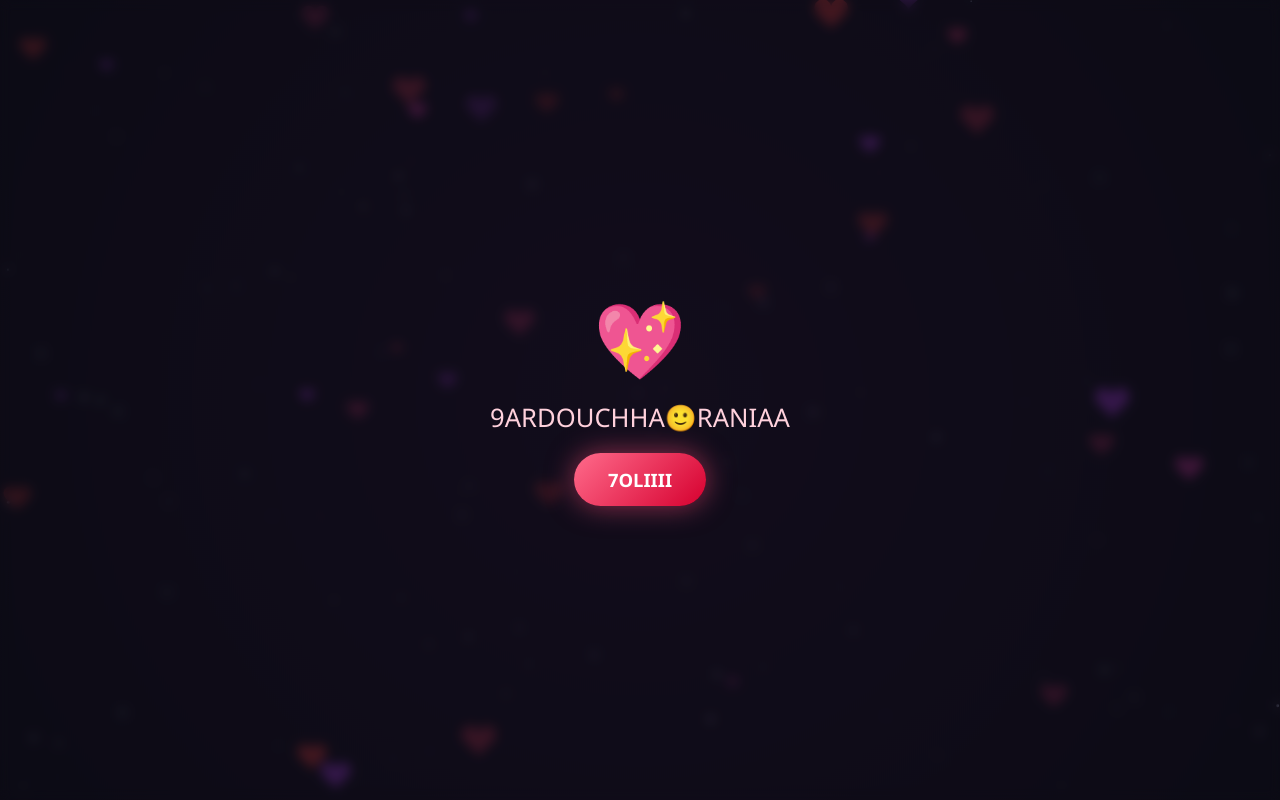
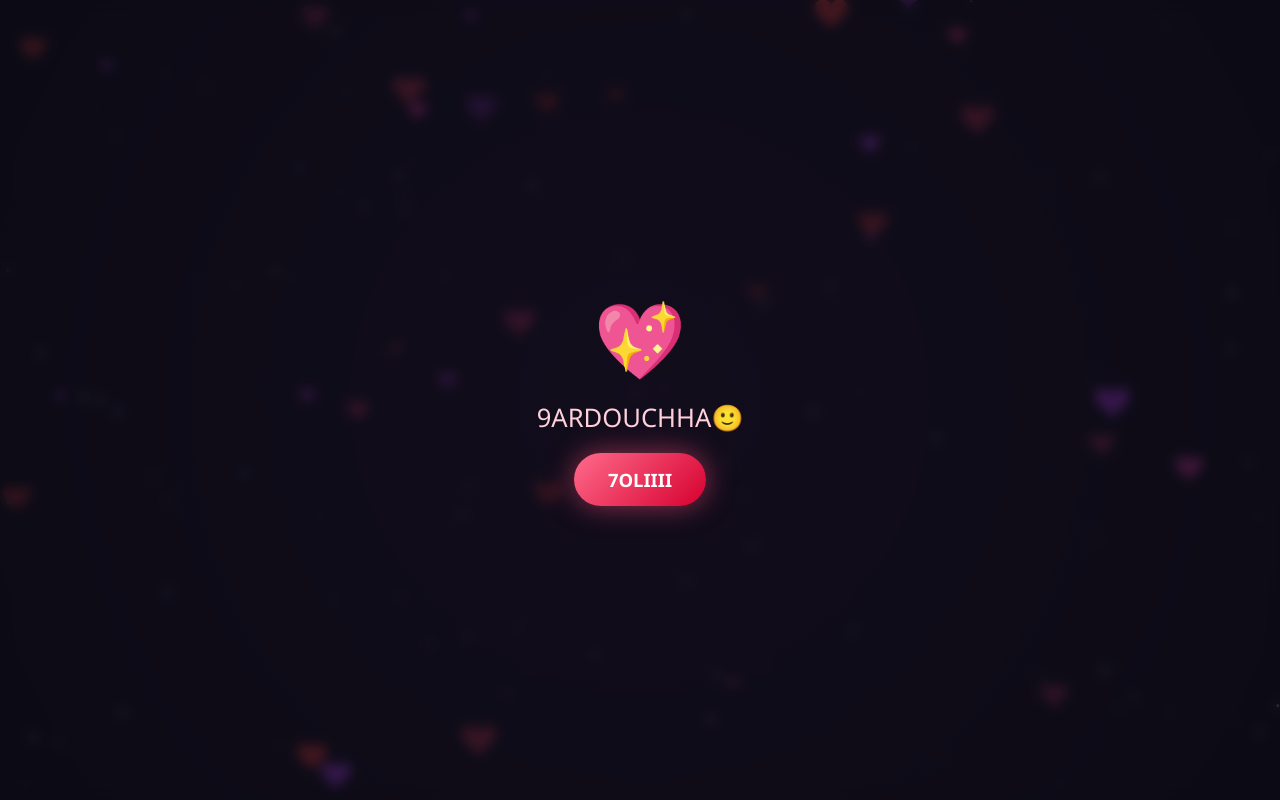
Before and after one commit to yassineelkinche01-maker/lovleyy1, a plain HTML site: page index.html in a window 1280 px wide. Drawn offline with Linux system fonts and the light colour scheme.

Commit message:
Fix text content and title formatting

```diff
--- a/index.html
+++ b/index.html
@@ -114,8 +114,8 @@ const NAME = (params.get("name") || CONFIG.name).slice(0, 40);
 const $ = id => document.getElementById(id);
 $("name").textContent = NAME;
 $("msg").textContent = CONFIG.message;
-$("intro").textContent = "9ARDOUCHHA🙂" + NAME;
-document.title = NAME + " 💖";
+$("intro").textContent = "9ARDOUCHHA🙂";
+document.title = NAME + "💖";
 
 const cv = $("c"), ctx = cv.getContext("2d");
 const rand = (a, b) => a + Math.random() * (b - a);
```
